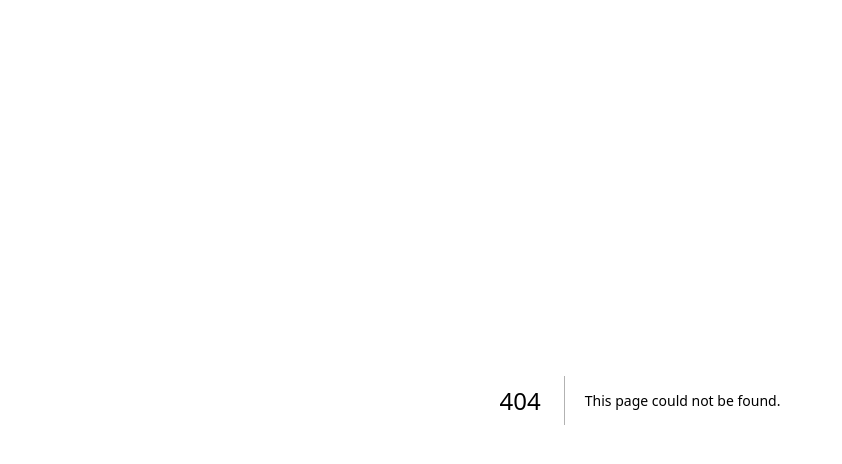
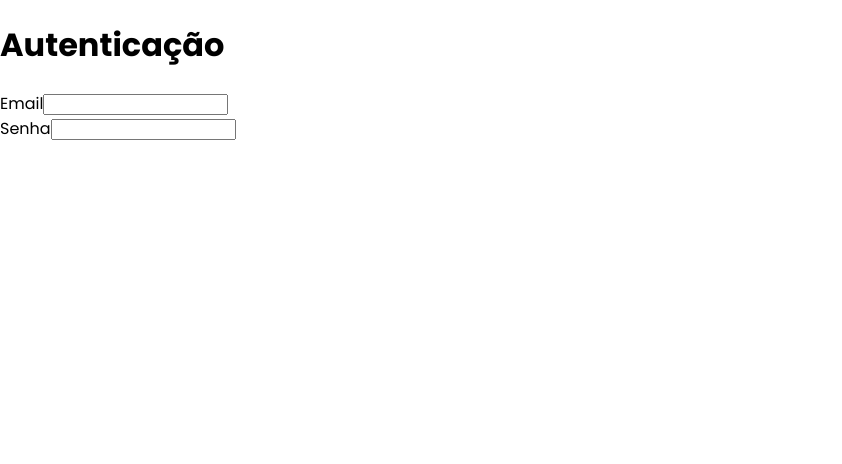
Before and after one commit to sidebit-dev/admin-template, a Next.js app: page /autenticacao in a window 1280 px wide. Before the commit this address had no page. Shown: the top 464 px of the page, without its empty margins (0-842 px from the left). Built offline with nearby package versions, Linux system fonts and the light colour scheme.

Commit message:
Cria tela de login - parte 1

```diff
--- /dev/null
+++ b/src/components/auth/AuthInput.tsx
@@ -0,0 +1,22 @@
+interface AuthInputProps {
+    label: string
+    valor: any
+    obrigatorio?: boolean
+    naoRenderizar?: boolean
+    tipo?: 'text' | 'email' | 'password'
+    valorMudou: (novoValor: any) => void
+}
+
+export default function AuthInput(props: AuthInputProps){
+    return props.naoRenderizar ? null : (
+        <div className="flex flex-col">
+            <label>{props.label}</label>
+            <input
+                type={props.tipo ?? 'text'}
+                value={props.valor}
+                onChange={e => props.valorMudou?.(e.target.value)}
+                required={props.obrigatorio}
+            />
+        </div>
+    )
+}
--- /dev/null
+++ b/src/pages/autenticacao.tsx
@@ -0,0 +1,30 @@
+import { useState } from "react";
+import AuthInput from "../components/auth/AuthInput";
+
+export default function Autenticacao(){
+
+    const [modo, setModo] = useState<'login' | 'cadastro'>('login')
+    const [email, setEmail] = useState('')
+    const [senha, setSenha] = useState('')
+
+    return (
+        <div>
+           <h1>Autenticação</h1>
+           <AuthInput
+                label="Email"
+                tipo="email"
+                valor={email}
+                valorMudou={setEmail}
+                obrigatorio
+           />
+
+           <AuthInput
+                label="Senha"
+                tipo="password"
+                valor={senha}
+                valorMudou={setSenha}
+                obrigatorio
+           />
+        </div>
+    )
+}
```
